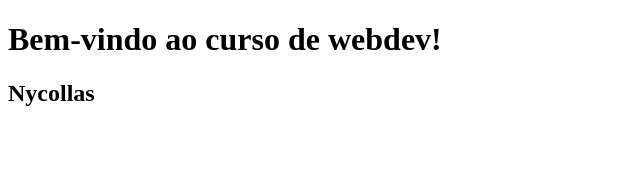
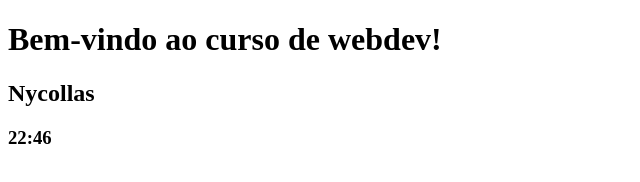
Before and after one commit to The-Santtt/first-class-web-development, a plain HTML site: page index.html in a window 1280 px wide. Shown: the full height of the page, 0-640 px from the left. Drawn offline with Linux system fonts and the light colour scheme.

Commit message:
horário

```diff
--- a/index.html
+++ b/index.html
@@ -10,6 +10,7 @@
 <body>
     <h1>Bem-vindo ao curso de webdev!</h1>
     <h2>Nycollas</h2>
+    <h3>22:46</h3>
     <script src="script.js"></script>
 </body>
 
```
